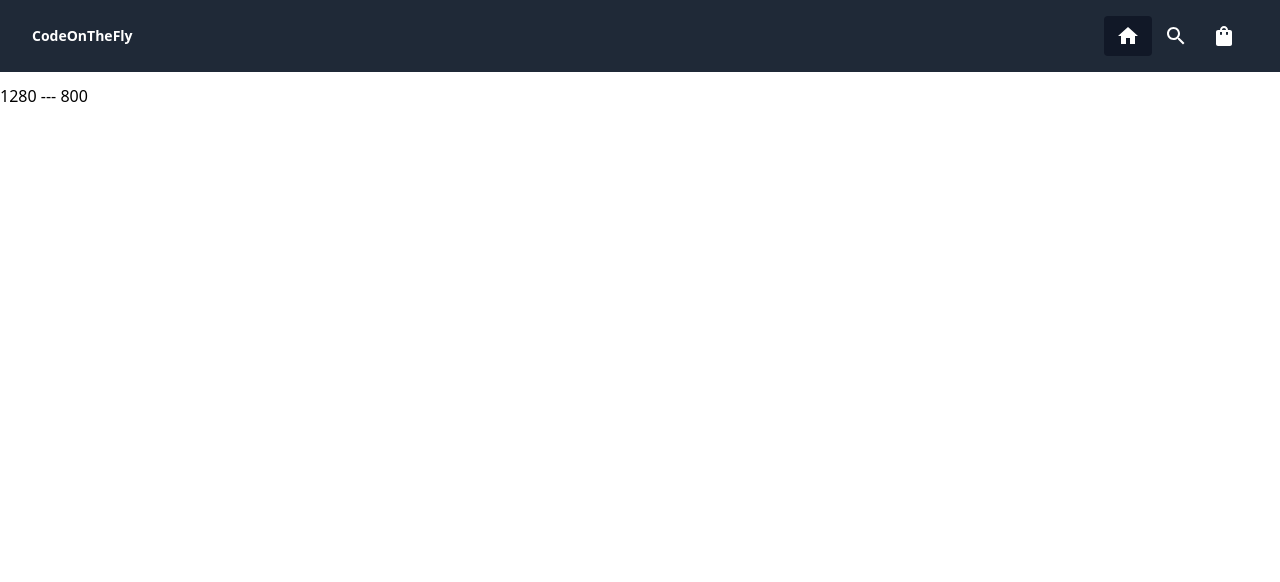
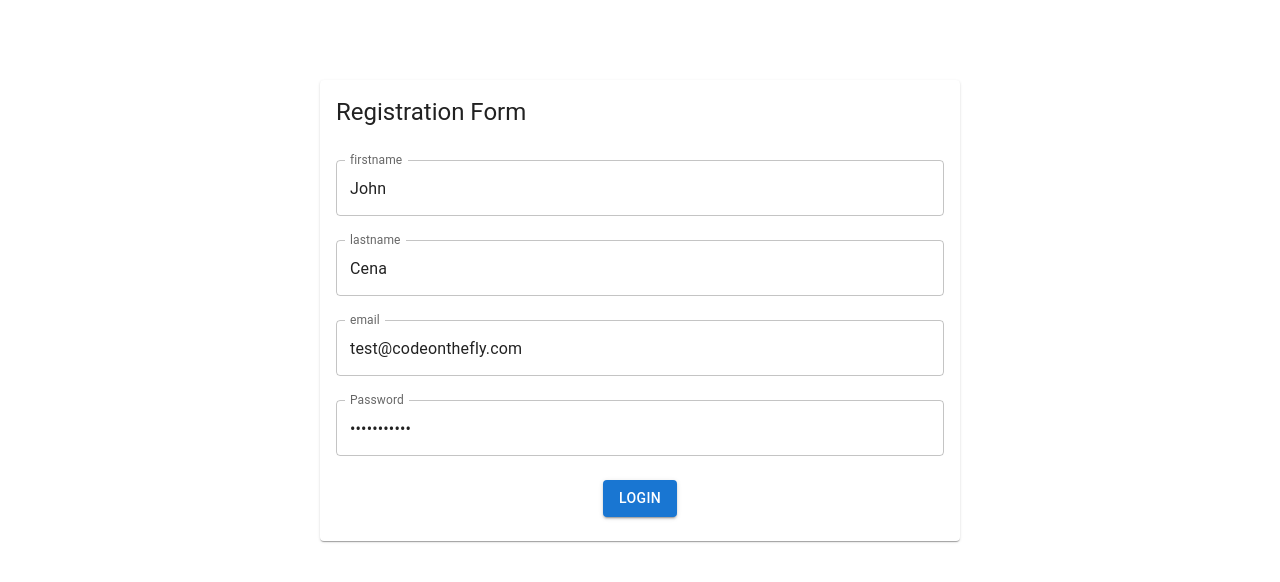
Before and after one commit to wkpdd/react-rm-v2, a React (Vite) app: page / in a window 1280 px wide. Shown: the top 582 px of the page. Built offline with nearby package versions, Linux system fonts and the light colour scheme.

Commit message:
Auth with Auth 0

```diff
--- a/package.json
+++ b/package.json
@@ -9,6 +9,7 @@
     "preview": "vite preview"
   },
   "dependencies": {
+    "@auth0/auth0-react": "^1.10.2",
     "@emotion/react": "^11.10.0",
     "@emotion/styled": "^11.10.0",
     "@headlessui/react": "^1.6.6",
--- a/src/App.jsx
+++ b/src/App.jsx
@@ -3,17 +3,26 @@ import RegistrationForm from "./beginner-projects/registration-form/Registration
 import QuizApp from "./beginner-projects/quiz-app/QuizApp.jsx";
 import MyNavBar from "./beginner-projects/nav-bar/NavBar";
 import useWindowDimensions from './utils/screen-dementions';
+import Auth0Dev from './beginner-projects/auth0/Auth0';
+import { Auth0Provider, useAuth0 } from "@auth0/auth0-react";
 
 
 function App() {
   const {width, height} = useWindowDimensions();
   return (
+    <Auth0Provider
+            domain="dev-set564df.us.auth0.com"
+            clientId="gDLl5t8YDfzeqoz1sAG9Lp8qleAvqT1a"
+            redirectUri={window.location.origin}
+        >
     <div>
-      {/*<RegistrationForm/>*/}
+      {/* <RegistrationForm/> */}
       {/*  <QuizApp/>*/}
-        <MyNavBar/>
-        <p>{width+" --- "+height}</p>
+      {/* <MyNavBar/> */}
+      <Auth0Dev/>
+        {/* <p>{width+" --- "+height}</p> */}
     </div>
+    </Auth0Provider>
   )
 }
 
--- /dev/null
+++ b/src/beginner-projects/auth0/Auth0.jsx
@@ -0,0 +1,96 @@
+import React from "react";
+import { validationSchema } from "../registration-form/validators";
+import { useFormik } from "formik";
+import { Button, Card, CardContent, CardHeader, TextField } from "@mui/material";
+import "./RegistrationForm.css"
+import { Auth0Provider, useAuth0 } from "@auth0/auth0-react";
+
+export default function Auth0Dev() {
+    const { loginWithRedirect, logout, isLoading, isAuthenticated } = useAuth0();
+    const formik = useFormik({
+        initialValues: {
+            firstname: "John",
+            lastname: "Cena",
+            email: "test@codeonthefly.com",
+            password: "hello-world"
+        },
+        validationSchema: validationSchema,
+        onSubmit: (values) => {
+            console.table(values)
+            loginWithRedirect()
+        }
+    })
+
+    const handleLogOut = async ()=>{
+        await logout()
+    }
+    console.log(isAuthenticated);
+    return (
+
+            <div>
+                { isAuthenticated ? <Button variant={"contained"} onClick={handleLogOut}>Logout</Button>:<Card className={"card"}>
+                <CardHeader
+                    title={"Registration Form"}
+                />
+                <CardContent>
+                    <form onSubmit={formik.handleSubmit} className={"form"}>
+                        <TextField
+                            // fullWidth
+                            className={"field"}
+                            id={"firstname"}
+                            name={"firstname"}
+                            label={"firstname"}
+                            value={formik.values.firstname}
+                            onChange={formik.handleChange}
+                            error={formik.touched.firstname && Boolean(formik.errors.firstname)}
+                            helperText={formik.touched.firstname && formik.errors.firstname}
+                        />
+                        <br />
+                        <TextField
+                            // fullWidth
+                            className={"field"}
+                            id={"lastname"}
+                            name={"lastname"}
+                            label={"lastname"}
+                            value={formik.values.lastname}
+                            onChange={formik.handleChange}
+                            error={formik.touched.lastname && Boolean(formik.errors.lastname)}
+                            helperText={formik.touched.lastname && formik.errors.lastname}
+                        />
+                        <br />
+                        <TextField
+                            // fullWidth
+                            className={"field"}
+                            id={"email"}
+                            name={"email"}
+                            label={"email"}
+                            value={formik.values.email}
+                            onChange={formik.handleChange}
+                            error={formik.touched.email && Boolean(formik.errors.email)}
+                            helperText={formik.touched.email && formik.errors.email}
+                        />
+                        <br />
+                        <TextField
+                            // fullWidth
+                            className={"field"}
+                            id="password"
+                            name="password"
+                            label="Password"
+                            type="password"
+                            value={formik.values.password}
+                            onChange={formik.handleChange}
+                            error={formik.touched.password && Boolean(formik.errors.password)}
+                            helperText={formik.touched.password && formik.errors.password}
+                        />
+                        <br />
+                        <div className="buttons">
+                            <Button variant={"contained"} type={"submit"} >Login</Button>
+
+                        </div>
+                    </form>
+                </CardContent>
+            </Card>
+        }
+            </div>
+    )
+}
--- /dev/null
+++ b/src/beginner-projects/auth0/RegistrationForm.css
@@ -0,0 +1,28 @@
+.card{
+
+    width: 50%;
+    position: absolute;
+    top: 10%;
+    left: 25%;
+    right: 25%;
+}
+
+.title {
+    font-size: 30pt;
+    color: #2e2e2e;
+    font-weight: bold;
+}
+.form {
+    display: flex;
+    flex-direction: column;
+}
+
+.field {
+    margin-top: 10px;
+}
+
+.buttons {
+    display: flex;
+    flex-direction: row;
+    justify-content: space-evenly;
+}
--- a/src/beginner-projects/nav-bar/NavBar.jsx
+++ b/src/beginner-projects/nav-bar/NavBar.jsx
@@ -1,5 +1,5 @@
 import { Transition } from "@headlessui/react";
-import { Close, Home, Menu, Search, ShoppingBag, ThreePRounded } from "@mui/icons-material";
+import { Close, Home, Menu, Search, ShoppingBag } from "@mui/icons-material";
 import React, { useState } from "react";
 
 
```
Also changed, not shown: 1 other file (tests, documents, lock files or other folders).
